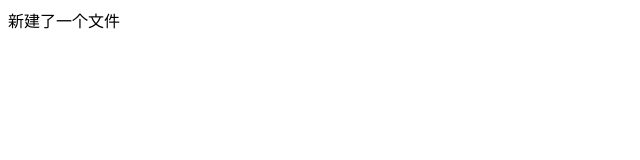
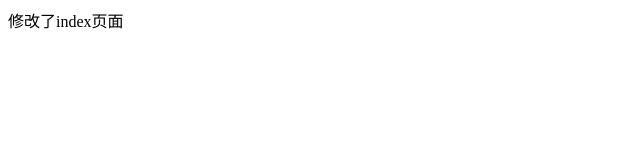
Before and after one commit to lonelyShadows/1507B, a plain HTML site: page index.html in a window 1280 px wide. Shown: the full height of the page, 0-640 px from the left. Drawn offline with Linux system fonts and the light colour scheme.

Commit message:
修改index

```diff
--- a/index.html
+++ b/index.html
@@ -5,6 +5,6 @@
 	<title>Document</title>
 </head>
 <body>
-	新建了一个文件
+	修改了index页面
 </body>
 </html>
```
